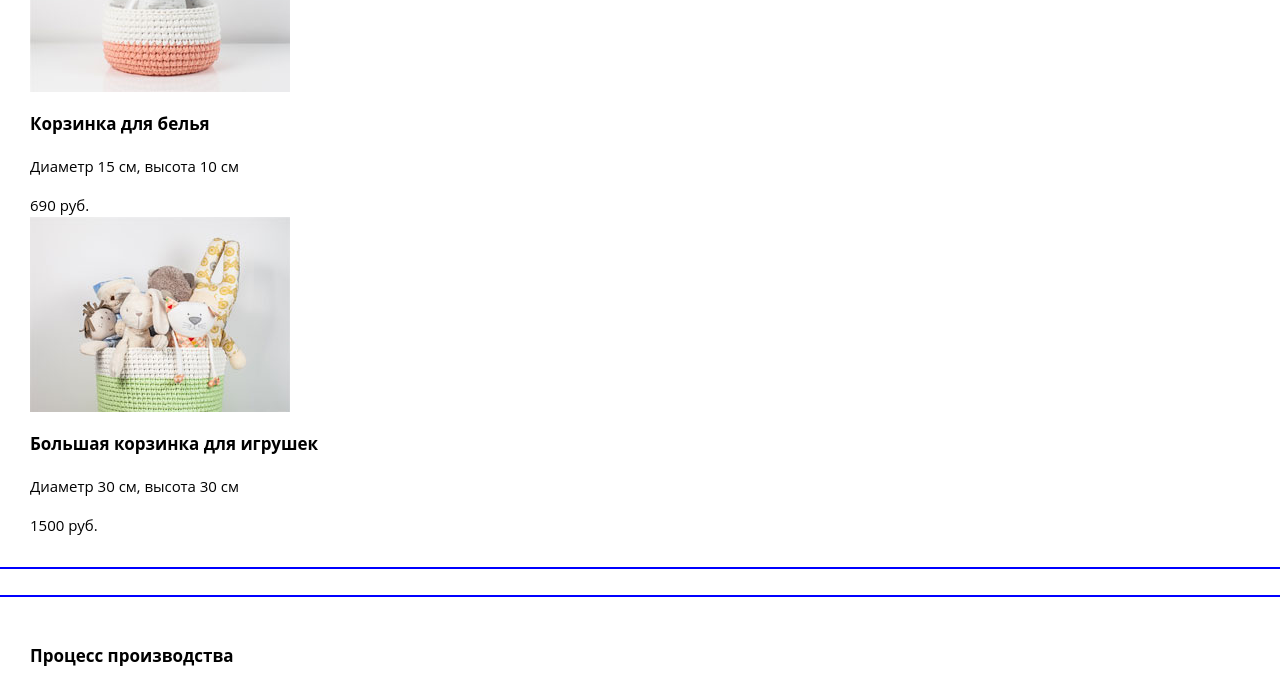
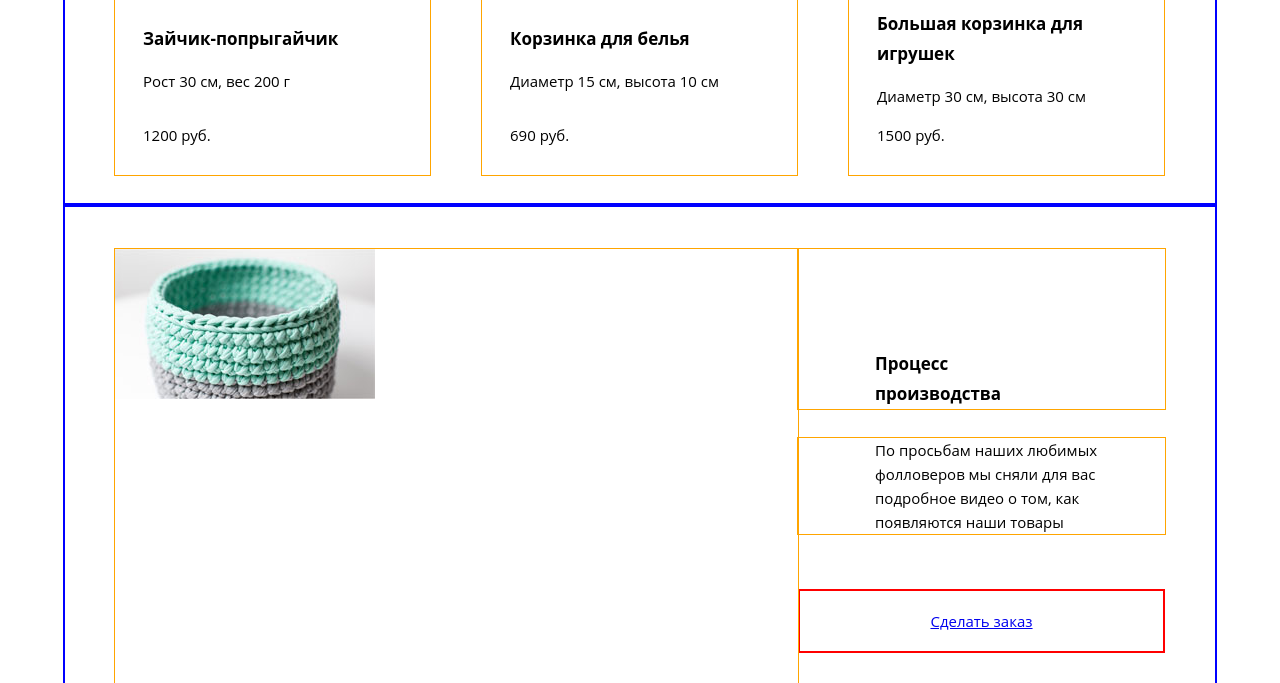
Before and after one commit to icapa9/147815-mishka, a plain HTML site: page catalog.html in a window 1280 px wide. Shown: the part 810-1493 px from the top of the page. Drawn offline with nearby package versions, Linux system fonts and the light colour scheme; files that its build step writes are made by us from their sources.

Commit message:
Сетки: страница каталога

```diff
--- a/catalog.html
+++ b/catalog.html
@@ -9,7 +9,7 @@
     <header class="header">
       <div class="header__wrap">
         <div class="logo">
-          <a href="index.html"><img src="http://placehold.it/150x100" alt="logo"></a>
+          <a href="index.html"><img src="http://placehold.it/150x100" width="70" height="46" alt="logo"></a>
         </div>
         <div class="menu">
           <ul class="menu__list">
@@ -17,6 +17,9 @@
             <li class="menu__item"><a href="form.html">Вязание на заказ</a></li>
             <li class="menu__item"><a href="#">Поиск по сайту</a></li>
             <li class="menu__item"><a href="#">Корзина: пока пуста</a></li>
+            <li class="menu__item"><a href="#">Новые поступления</a></li>
+            <li class="menu__item"><a href="#">Распродажа</a></li>
+            <li class="menu__item"><a href="#">Бесплатная доставка по России</a></li>
           </ul>
         </div>
       </div>
@@ -26,26 +29,39 @@
         <h1>Каталог товаров</h1>
         <div class="catalog__wrap">
           <article class="catalog__item">
+            <div class="catalog__item-image">
               <a href="#"><img src="img/photo-1-mobile@1x.jpg" width="260" height="195" alt="image-item"></a>
+            </div>
+            <div class="catalog__item-info">
               <a href="#"><h1>Зайчик-попрыгайчик</h1></a>
               <p class="catalog-item__info">Рост 30 см, вес 200 г</p>
               <span>1200 руб.</span>
+            </div>
           </article>
           <article class="catalog__item">
+            <div class="catalog__item-image">
               <a href="#"><img src="img/photo-2-mobile@1x.jpg" width="260" height="195" alt="image-item"></a>
+            </div>
+            <div class="catalog__item-info">
               <a href="#"><h1>Корзинка для белья</h1></a>
-            <p class="catalog-item__info">Диаметр 15 см, высота 10 см</p>
+              <p>Диаметр 15 см, высота 10 см</p>
               <span>690 руб.</span>
+            </div>
           </article>
           <article class="catalog__item">
+            <div class="catalog__item-image">
               <a href="#"><img src="img/photo-3-mobile@1x.jpg" width="260" height="195" alt="image-item"></a>
+            </div>
+            <div class="catalog__item-info">
               <a href="#"><h1>Большая корзинка для игрушек</h1></a>
               <p class="catalog-item__info">Диаметр 30 см, высота 30 см</p>
               <span>1500 руб.</span>
+            </div>
           </article>
         </div>
       </section>
       <section class="production">
+        <div class="production__wrap">
           <h2>Процесс производства</h2>
           <div class="production__video">
             <img src="img/video-mobile@1x.jpg" width="260" height="150" alt="video-preview">
@@ -53,10 +69,14 @@
           </video>
           <p class="production__info">По просьбам наших любимых фолловеров мы сняли для вас подробное видео о том, как появляются наши товары</p>
           <a href="#">Сделать заказ</a>
+        </div>
       </section>
     </main>
     <footer class="footer">
       <div class="footer__wrap">
+        <div class="logo">
+          <a><img src="http://placehold.it/150x100" width="70" height="46" alt="logo"></a>
+        </div>
         <ul class="socials">
           <li><a href="#">inst</a></li>
           <li><a href="#">vk</a></li>
--- a/less/blocks/catalog.less
+++ b/less/blocks/catalog.less
@@ -1,8 +1,10 @@
 .catalog {
   outline: @outline-block;
+  .container;
 }
 
 .catalog > h1 {
+  margin: 0;
   padding-top: 73px;
   padding-bottom: 73px;
   background-color: @page-second-color;
@@ -12,7 +14,6 @@
 }
 
 .catalog__wrap {
-  margin-bottom: 30px;
   padding: 30px;
 }
 
@@ -25,3 +26,71 @@
     .link(17px; 24px; #000000)
   }
 }
+
+@media @tablet-widths {
+  .catalog {
+    margin-top: -60px;
+  }
+
+  .catalog > h1 {
+    padding-top: 100px;
+    padding-bottom: 70px;
+  }
+
+  .catalog__wrap {
+    padding-left: 50px;
+    padding-right: 50px;
+  }
+
+  .catalog__item {
+    outline: 1px solid orange;
+    display: flex;
+    flex-wrap: wrap;
+  }
+
+  .catalog__item-image {
+    width: 334px;
+    height: 334px;
+  }
+
+  .catalog__item-info {
+    display: flex;
+    flex-direction: column;
+    padding: 28px;
+    width: 334px;
+    box-sizing: border-box;
+
+    h1 {
+      margin: 0;
+    }
+
+    span {
+      display: block;
+      margin-top: auto;
+      text-align: left;
+    }
+  }
+}
+
+@media @desktop-widths {
+  .catalog > h1 {
+    padding-bottom: 85px;
+  }
+
+  .catalog__wrap {
+    display: flex;
+  }
+
+  .catalog__item {
+    width: 315px;
+    margin-right: 52px;
+  }
+
+  .catalog__item:last-child {
+    margin-right: 0;
+  }
+
+  .catalog__item-image {
+    height: 462px;
+  }
+}
--- a/less/blocks/production.less
+++ b/less/blocks/production.less
@@ -1,8 +1,97 @@
 .production {
   outline: @outline-block;
-  padding: 30px;
+  // padding: 30px;
+  .container;
 
   h2 {
     .caption(17px);
   }
 }
+
+.production__wrap {
+  padding: 30px;
+
+  a {
+    display: block;
+    padding-top: 18px;
+    padding-right: 24px;
+    padding-bottom: 18px;
+    padding-left: 24px;
+    border: 2px solid red;
+    text-align: center;
+  }
+}
+
+@media @tablet-widths {
+  .production__wrap {
+    display: flex;
+    flex-direction: column;
+    padding-right: 50px;
+    padding-left: 50px;
+
+    h2 {
+      outline: 1px solid orange;
+      padding-left: 66px;
+    }
+
+    a {
+      display: block;
+      margin-right: 42px;
+      margin-left: 42px;
+      padding-top: 18px;
+      padding-bottom: 18px;
+      text-align: center;
+      border: 2px solid red;
+    }
+  }
+
+  .production__video {
+    outline: 1px solid orange;
+    order: -1;
+    width: 668px;
+    height: 455px;
+  }
+
+  .production__info {
+    outline: 1px solid orange;
+    padding-right: 42px;
+    padding-left: 42px;
+  }
+}
+
+@media @desktop-widths {
+  .production__wrap {
+    display: flex;
+
+    h2 {
+      padding-top: 100px;
+      padding-right: 140px;
+      padding-left: 77px;
+      width: 367px;
+      box-sizing: border-box;
+      align-self: flex-end;
+    }
+
+    a {
+      align-self: flex-end;
+      width: 367px;
+      margin: 0;
+      box-sizing: border-box;
+    }
+  }
+
+  .production__info {
+    align-self: flex-end;
+    margin-bottom: 55px;
+    padding-right: 0;
+    padding-left: 77px;
+    width: 367px;
+    box-sizing: border-box;
+  }
+
+  .production__video {
+    order: 1;
+    margin-top: -404px;
+    width: 683px;
+  }
+}
```
Lines whose indentation alone changed are shown as unchanged.
